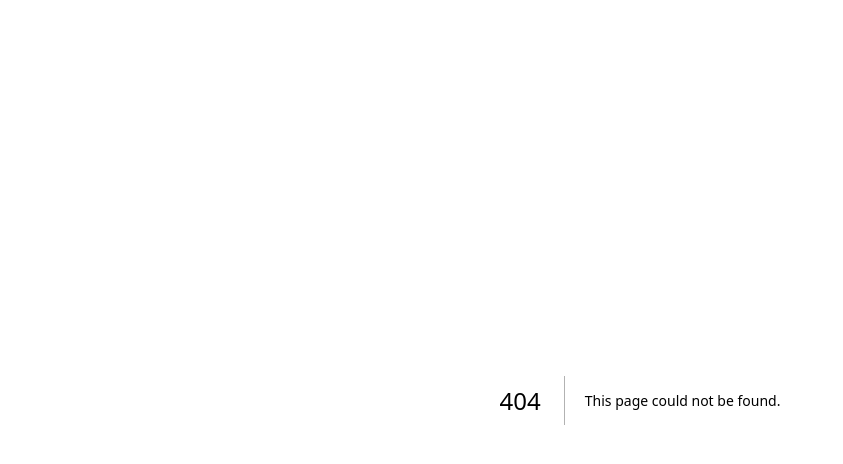
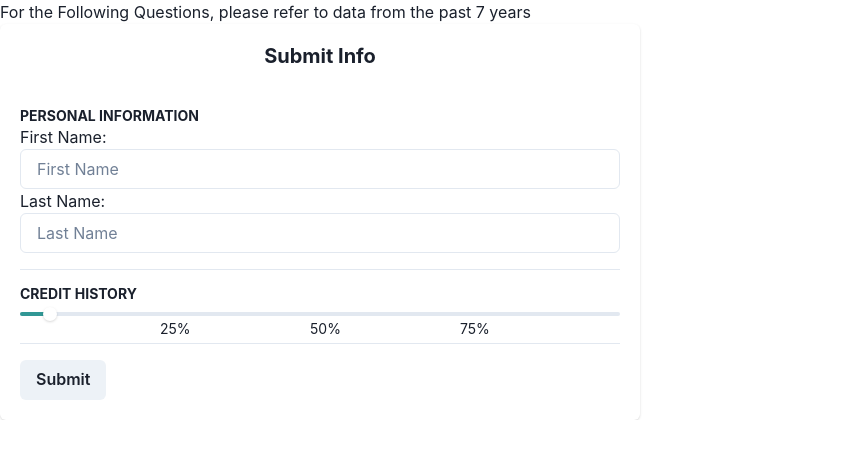
Before and after one commit to SaidHoja/creditsnap, a Next.js app: page /form in a window 1280 px wide. Before the commit this address had no page. Shown: the top 464 px of the page, without its empty margins (0-843 px from the left). Built offline with nearby package versions, Linux system fonts and the light colour scheme.

Commit message:
started working on the form

```diff
--- a/pages/_app.js
+++ b/pages/_app.js
@@ -1,5 +1,10 @@
 import '@/styles/globals.css'
+import { ChakraProvider } from '@chakra-ui/react'
 
 export default function App({ Component, pageProps }) {
-  return <Component {...pageProps} />
+  return(
+      <ChakraProvider>
+        <Component {...pageProps} />
+      </ChakraProvider>
+  )
 }
--- /dev/null
+++ b/pages/form.js
@@ -0,0 +1,128 @@
+'use client'
+import {
+    Button,
+    Card,
+    CardBody,
+    CardHeader,
+    Stack,
+    StackDivider,
+    Box,
+    Heading,
+    Input,
+    Slider,
+    SliderTrack,
+    SliderFilledTrack,
+    SliderThumb,
+    SliderMark,
+    Tooltip,
+    Center,
+  } from '@chakra-ui/react'
+  import Link from 'next/link';
+  import React, { useState, createContext, useContext, useEffect } from 'react';
+
+export default function form({props}) {
+    const [firstNameValue, setFirstNameValue] = useState('')
+    const [lastNameValue, setLastNameValue] = useState('')
+    const [creditHistoryValue, setCreditHistoryValue] = useState('')
+
+    const handleFirstNameChange = (event) => setFirstNameValue(event.target.value)
+    const handleLastNameChange = (event) => setLastNameValue(event.target.value)
+    const handleCreditHistoryValue = (event) => setCreditHistoryValue(event.target.value)
+
+    return (
+        <>
+            <h1>For the Following Questions, please refer to data from the past 7 years</h1>
+            <Card align='center' maxWidth='50%'>
+            <CardHeader>
+                <Heading size='md'>Submit Info</Heading>
+            </CardHeader>
+
+            <CardBody>
+                <Stack divider={<StackDivider />} spacing='4'>
+                <Box>
+                    <Heading size='xs' textTransform='uppercase'>
+                        Personal Information
+                    </Heading>
+                    <label htmlFor="firstName">First Name:</label>
+                    <Input value={firstNameValue} onChange={handleFirstNameChange} placeholder='First Name' name="firstName" id="firstName"/>
+
+                    <label htmlFor="lastName">Last Name:</label>
+                    <Input value={lastNameValue} onChange={handleLastNameChange} placeholder='Last Name' name="lastName" id="lastName"/>
+                </Box>
+
+                <Box>
+                <Heading size='xs' textTransform='uppercase'>
+                        Credit History
+                </Heading>
+                        <SliderThumbWithTooltip values={creditHistoryValue}/>
+                </Box>
+
+                <Box>
+                <Button type="submit" onClick={validateForm(firstNameValue, lastNameValue, 50)}>Submit</Button>
+                </Box>
+                </Stack>
+            </CardBody>
+            </Card>
+        </>
+    )
+}
+
+
+function SliderThumbWithTooltip() {
+    const [sliderValue, setSliderValue] = React.useState(5)
+    const [showTooltip, setShowTooltip] = React.useState(false)
+    return (
+      <Slider
+        id='slider'
+        defaultValue={5}
+        min={0}
+        max={100}
+        colorScheme='teal'
+        onChange={(v) => {
+            setSliderValue(v)
+            }}
+        onMouseEnter={() => setShowTooltip(true)}
+        onMouseLeave={() => setShowTooltip(false)}
+      >
+        <SliderMark value={25} mt='1' ml='-2.5' fontSize='sm'>
+          25%
+        </SliderMark>
+        <SliderMark value={50} mt='1' ml='-2.5' fontSize='sm'>
+          50%
+        </SliderMark>
+        <SliderMark value={75} mt='1' ml='-2.5' fontSize='sm'>
+          75%
+        </SliderMark>
+        <SliderTrack>
+          <SliderFilledTrack />
+        </SliderTrack>
+        <Tooltip
+          hasArrow
+          bg='teal.500'
+          color='white'
+          placement='top'
+          isOpen={showTooltip}
+          label={`${sliderValue}%`}
+        >
+          <SliderThumb />
+        </Tooltip>
+      </Slider>
+    )
+  }
+
+function validateForm(firstNameValue, lastNameValue, creditHistoryValue) {
+    console.log("IN HERE")
+
+    if (!firstNameValue || !lastNameValue) {
+        // alert('Please enter your full name.')
+        return false
+      }
+
+      if (creditHistoryValue.length < 3) {
+        // alert('Roll Number should be at least 3 digits long.')
+        return false
+      }
+
+    console.log(firstNameValue)
+    console.log(lastNameValue)
+}
```
